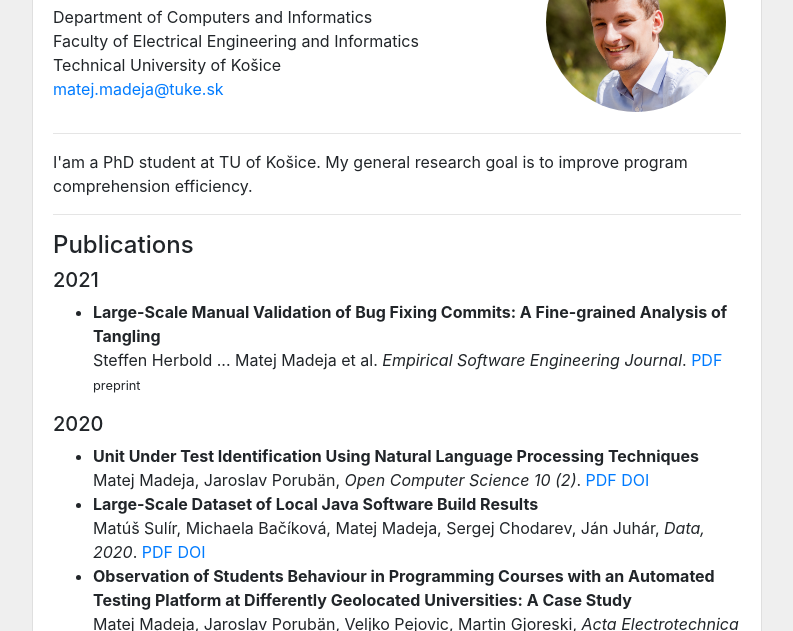
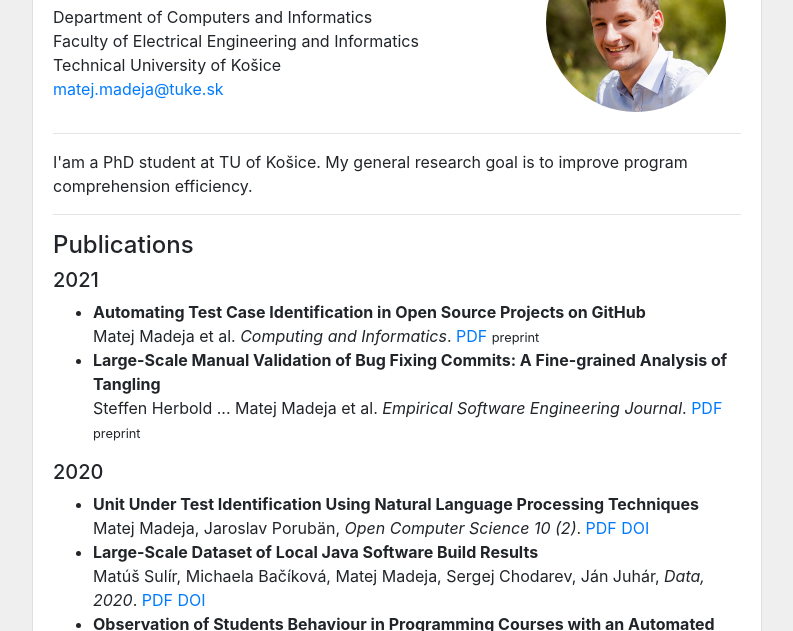
Before and after one commit to madeja/madeja.github.io, a website: page index.html in a window 1280 px wide. Shown: the part 169-800 px from the top of the page, without its empty margins (243-1036 px from the left). Drawn offline with Linux system fonts and the light colour scheme.

Commit message:
preprint CAS

```diff
--- a/index.html
+++ b/index.html
@@ -98,6 +98,15 @@
               <h4>Publications</h4>
               <h5>2021</h5>
                 <ul>
+                  <li>
+                    <strong>
+                      Automating Test Case Identification in Open Source Projects on GitHub
+                    </strong>
+                    <br /> Matej Madeja et al. <em>Computing and Informatics</em>.
+                    <a href="publications/21-cai-automating-tc-identificationpdf">PDF</a>
+                    <!-- <a href="https://doi.org/10.1515/comp-2020-0150">DOI</a> -->
+                    <small>preprint</small>
+                  </li>
                   <li>
                     <strong>
                       Large-Scale Manual Validation of Bug Fixing Commits: A Fine-grained Analysis of Tangling
```
Also changed, not shown: 1 other file.
